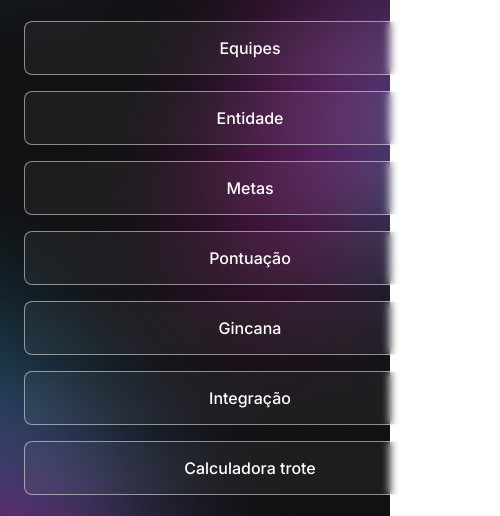
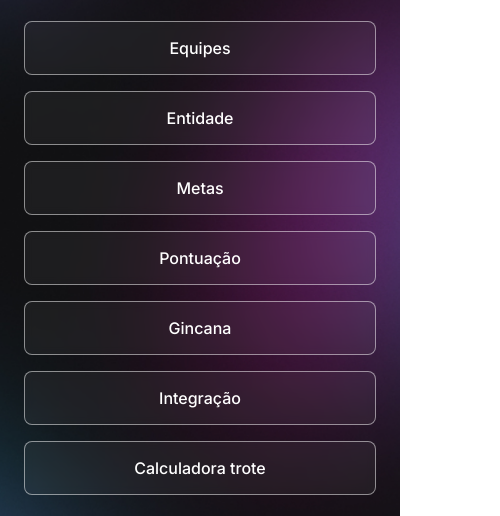
Before and after one commit to Chiqueto/trote, a plain HTML site: page index.html in a window 390 px wide. Shown: the part 224-740 px from the top of the page, 500 px wide, since content can reach past the window. Drawn offline with nearby package versions, Linux system fonts and the light colour scheme.

Commit message:
largura e altura

```diff
--- a/styles.css
+++ b/styles.css
@@ -120,11 +120,17 @@ footer{
     font-size: 12px;
 }
 
-@media (min-height: 500px) {
+
+@media (max-width: 450px) {
+    #container{
+        width: 400px;
+    }
     body{
-        height: 700px;
+        height: 1000px;
+
     }
 }
+
 
 @media (min-width: 700px) {
     :root{
```
